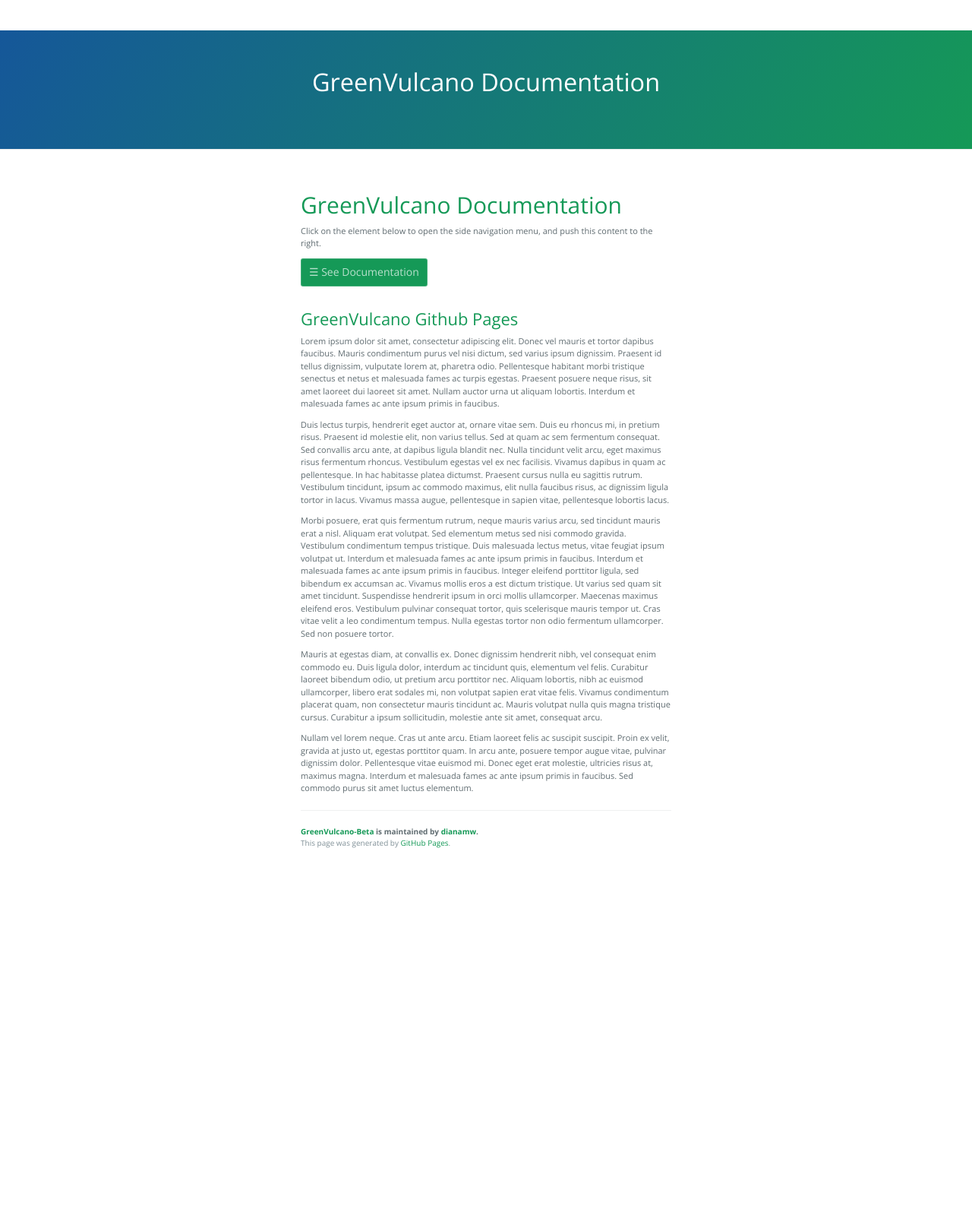
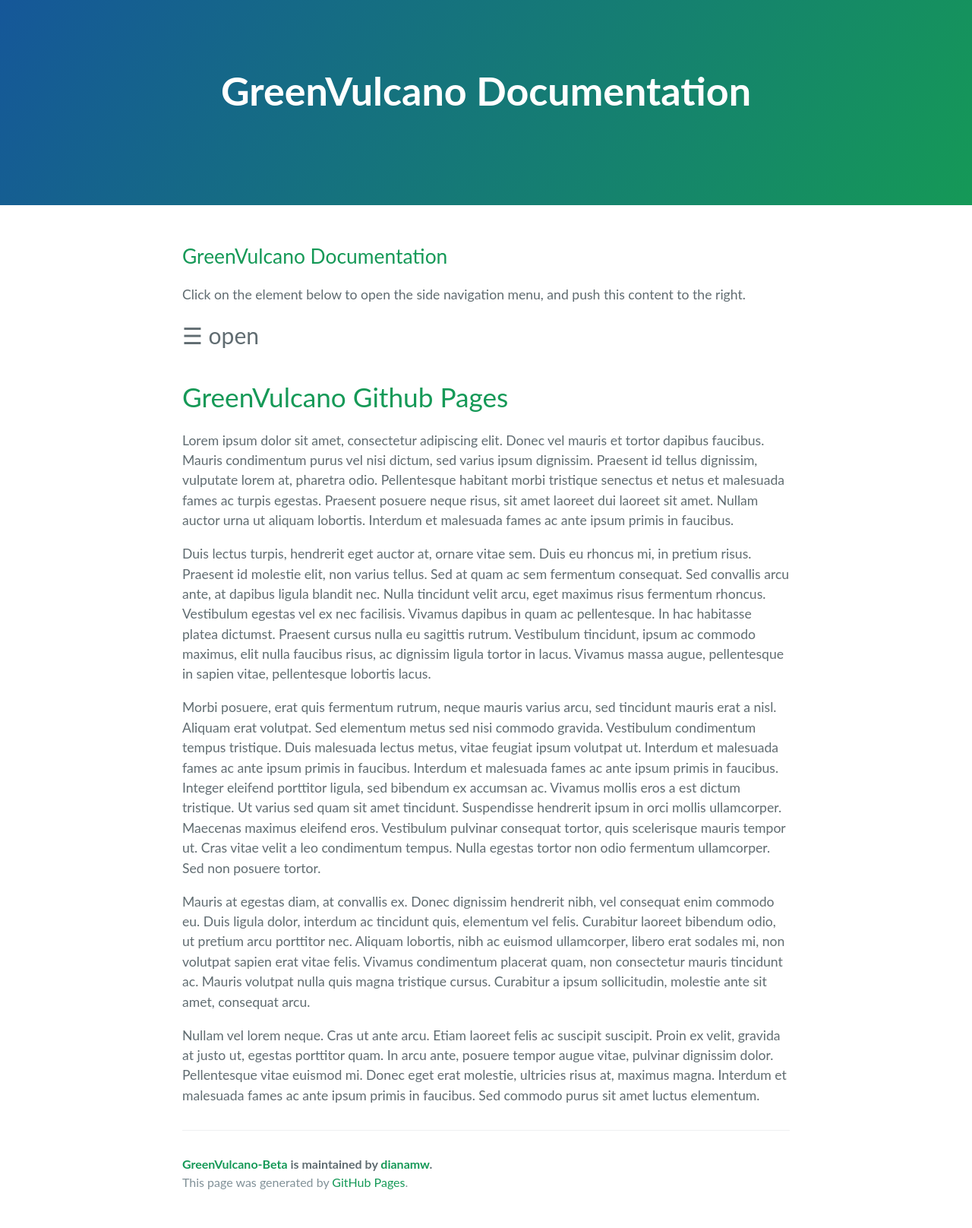
Before and after one commit to dianamw/GreenVulcano-Beta, a Jekyll site: the page built from index.md, in a window 1280 px wide. Shown: the whole page at 76% size. Built offline with Jekyll 4.4.1, drawn with Linux system fonts in a browser that asks for light colours; our own code applies the rules of GitHub Pages for plain Markdown files; the repository's description, which GitHub fills in, is left out; before the commit the page ends 1153 px from its top, so only the background shows below that.

Commit message:
Update default.html

```diff
--- a/_layouts/default.html
+++ b/_layouts/default.html
@@ -7,8 +7,6 @@
     <meta name="description" content="{{ page.description | default: site.description | default: site.github.project_tagline }}"/>
     <meta name="viewport" content="width=device-width, initial-scale=1">
     <meta name="theme-color" content="#157878">
-    <link rel="stylesheet" href="https://maxcdn.bootstrapcdn.com/bootstrap/3.3.7/css/bootstrap.min.css">
-    <script src="https://maxcdn.bootstrapcdn.com/bootstrap/3.3.7/js/bootstrap.min.js" type="javascript"></script>
     <link href='https://fonts.googleapis.com/css?family=Open+Sans:400,700' rel='stylesheet' type='text/css'>
     <link rel="stylesheet" href="{{ '/assets/css/style.css?v=' | append: site.github.build_revision | relative_url }}">
   </head>
@@ -30,6 +28,9 @@
     <section class="main-content">
       <!--inizio Sidebar-->
       <style>
+body {
+    font-family: "Lato", sans-serif;
+}
 .sidenav {
     height: 100%;
     width: 0;
@@ -37,12 +38,11 @@
     z-index: 1;
     top: 0;
     left: 0;
-    background-color: #238650;
+    background-color: #111;
     overflow-x: hidden;
     transition: 0.5s;
     padding-top: 60px;
 }
-
 .sidenav a {
     padding: 8px 8px 8px 32px;
     text-decoration: none;
@@ -51,16 +51,9 @@
     display: block;
     transition: 0.3s;
 }
-
-.sidenav li {
-  color:#ffffff;
-  font-size:15px
-        }
-
 .sidenav a:hover {
     color: #f1f1f1;
 }
-
 .sidenav .closebtn {
     position: absolute;
     top: 0;
@@ -68,12 +61,10 @@
     font-size: 36px;
     margin-left: 50px;
 }
-
 #main {
     transition: margin-left .5s;
     padding: 16px;
 }
-
 @media screen and (max-height: 450px) {
   .sidenav {padding-top: 15px;}
   .sidenav a {font-size: 18px;}
@@ -81,10 +72,19 @@
 </style>
 </head>
 <body>
+
+<div id="mySidenav" class="sidenav">
+  <a href="javascript:void(0)" class="closebtn" onclick="closeNav()">&times;</a>
+  <a href="#">About</a>
+  <a href="#">Services</a>
+  <a href="#">Clients</a>
+  <a href="#">Contact</a>
+</div>
+
 <div id="main">
   <h2>GreenVulcano Documentation</h2>
   <p>Click on the element below to open the side navigation menu, and push this content to the right.</p>
-  <button class="btn" onclick="openNav()">&#9776; See Documentation</button>
+  <span style="font-size:30px;cursor:pointer" onclick="openNav()">&#9776; open</span>
 
 
 <script>
@@ -92,7 +92,6 @@ function openNav() {
     document.getElementById("mySidenav").style.width = "250px";
     document.getElementById("main").style.marginLeft = "250px";
 }
-
 function closeNav() {
     document.getElementById("mySidenav").style.width = "0";
     document.getElementById("main").style.marginLeft= "0";
```
